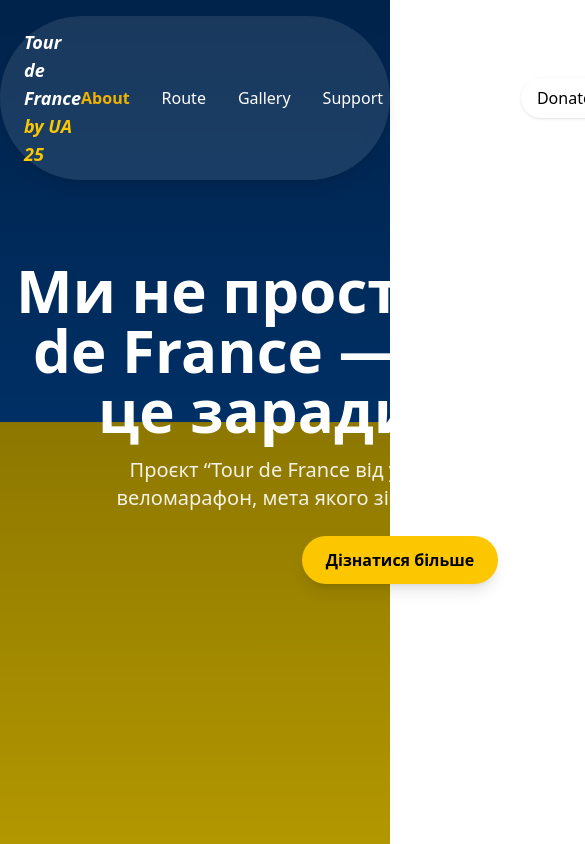
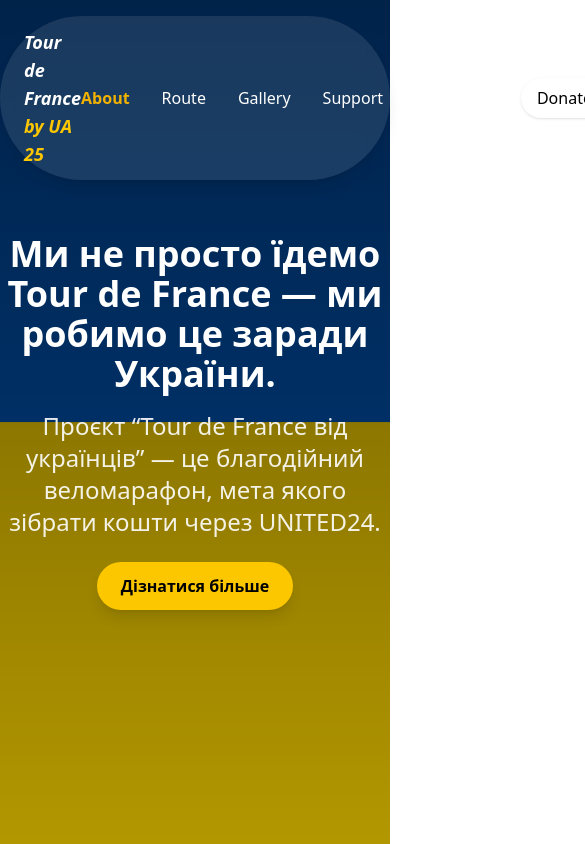
Before and after one commit to L1smer/TourDeFrance-Ukraine, a React (Vite) app: page / in a window 390 px wide. Shown: the top 844 px of the page, 585 px wide, since content can reach past the window. Built offline with nearby package versions, Linux system fonts and the light colour scheme.

Commit message:
feat: route cards showing the text "today" if today is a date of route stage, text in header changes depending on section backround color

```diff
--- a/src/components/Header.tsx
+++ b/src/components/Header.tsx
@@ -35,15 +35,14 @@
 
   const linkClass = (id: string) =>
     `transition ${
-      activeSection === id ? "text-yellow-500 font-bold" : "text-white"
+      activeSection === id ? "text-yellow-500 font-bold" : activeSection === "route" ? "text-black" : "text-white"
     } hover:text-yellow-500 cursor-pointer`;
 
   return (
     <header className="fixed top-4 left-1/2 transform -translate-x-1/2 bg-white/10 backdrop-blur-md text-white px-6 py-3 flex items-center justify-between rounded-full max-w-[960px] w-full z-50 shadow-lg">
-      <div className="text-white font-bold text-lg italic">
+      <div className={`${activeSection === "route" ? "text-sky-600" : "text-white"} font-bold text-lg italic`}>
         Tour de France <span className="text-yellow-400">by UA 25</span>
       </div>
-
       <nav className="flex items-center space-x-8">
         <button
           onClick={() => scrollTo("about")}
@@ -75,7 +74,6 @@
         >
           Contact
         </button>
-
         <button className="ml-4 px-4 py-2 bg-white text-black font-medium rounded-full shadow hover:bg-gray-200 transition cursor-pointer">
           Donate
         </button>
--- a/src/components/RouteCard.tsx
+++ b/src/components/RouteCard.tsx
@@ -20,6 +20,11 @@
 }
 
 export default function RouteCard({ route }: RouteCardProps) {
+  function isToday(date: string) {
+    const today: string = new Date().toISOString().split("T")[0];
+    return date === today;
+  }
+
   if (isRestDay(route)) {
     return (
       <div className="rounded-2xl shadow-md border border-yellow-200 bg-yellow-50 p-5 text-center">
@@ -36,8 +41,15 @@
     <div className="rounded-2xl shadow-md border border-blue-100 bg-blue-50 p-5">
       <h3 className="text-xl font-bold text-blue-800 mb-2">
         Stage {route.stage}
+        {isToday(route.date) && (
+          <span className="ml-2 px-2 py-1 text-xs rounded-full bg-green-100 text-green-800 font-semibold">
+            📍 Сьогодні
+          </span>
+        )}
       </h3>
-      <p className="text-sm text-blue-600">{route.date}</p>
+      <p className="text-sm text-blue-600">
+        {route.date} {}
+      </p>
       <p className="text-md mt-2 font-medium">
         {route.start} → {route.finish}
       </p>
--- a/src/render_sections/HeroAbout.tsx
+++ b/src/render_sections/HeroAbout.tsx
@@ -4,11 +4,11 @@
 
 export default function HeroAbout({ onLearnMore }: HeroAboutProps) {
   return (
-    <div className="relative z-2 text-white container w-200 mx-auto h-full text-center flex flex-col min-h-[100vh] justify-center items-center ">
-      <h1 className="text-6xl font-bold mb-4 text-white text-center">
+    <div className="relative z-2 text-white container lg:w-200 md:w-150 mx-auto h-full text-center flex flex-col min-h-[100vh] justify-center items-center ">
+      <h1 className="md:text-5xl text-4xl lg:text-6xl font-bold mb-4 text-white text-center">
         Ми не просто їдемо Tour de France — ми робимо це заради України.
       </h1>
-      <p className="max-w-xl text-xl text-white/90 text-center">
+      <p className="max-w-2xl text-2xl text-white/90 text-center">
         Проєкт “Tour de France від українців” — це благодійний веломарафон, мета
         якого зібрати кошти через UNITED24.
       </p>
```
